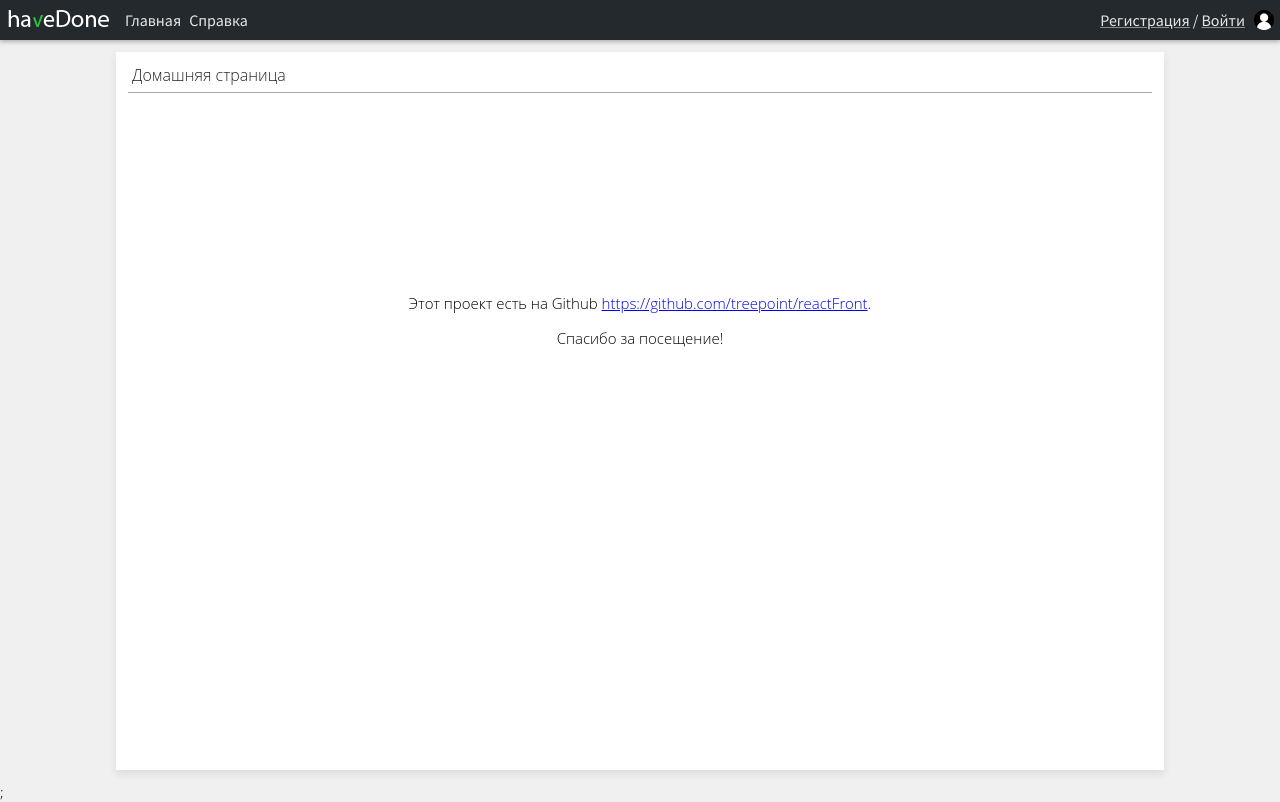
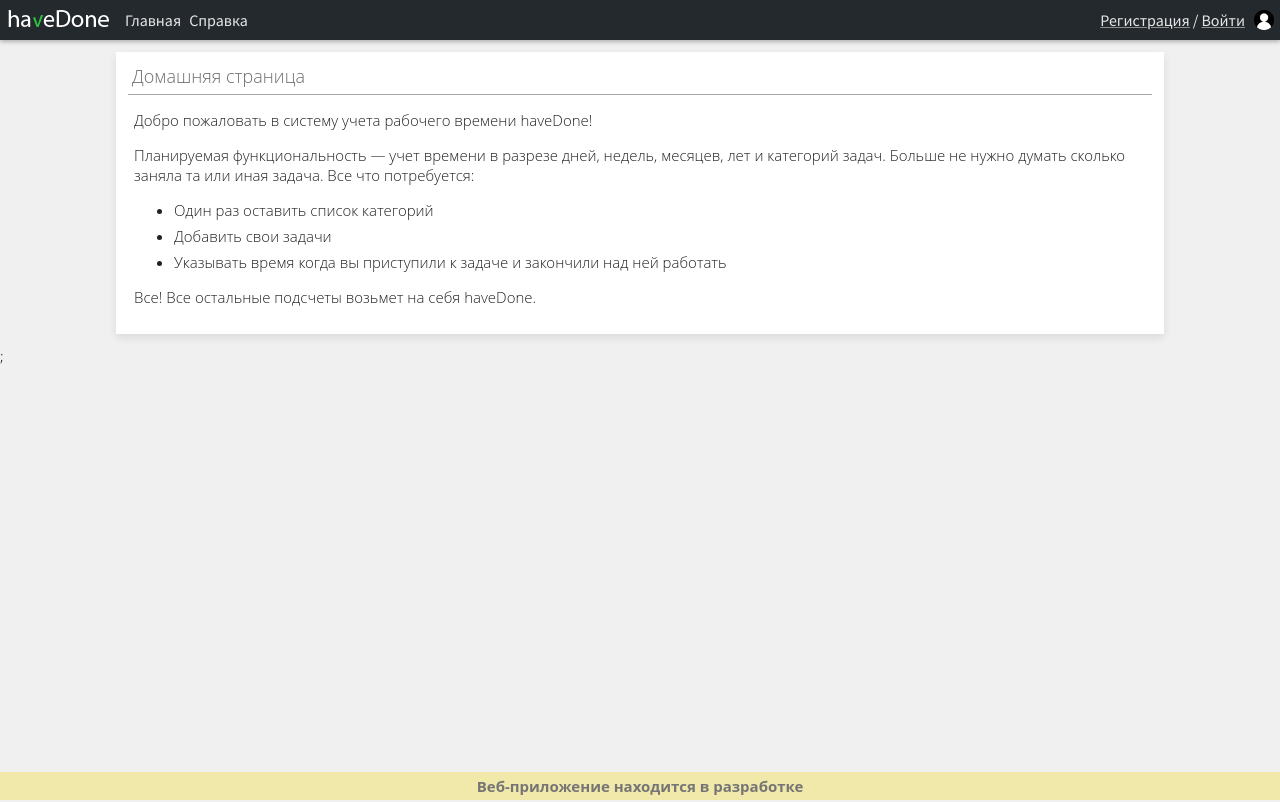
Before and after one commit to treepoint/reactFront, a React (Create React App) app: page / in a window 1280 px wide. Built offline with nearby package versions, Linux system fonts and the light colour scheme.

Commit message:
beautifying

```diff
--- a/public/index.html
+++ b/public/index.html
@@ -8,7 +8,7 @@
       type="text/css"
     />
     <link rel="shortcut icon" type="image/x-icon" href="./favicon.ico" />
-    <title>Reaction</title>
+    <title>haveDone</title>
   </head>
   <body>
     <div id="root" class="root"></div>
--- /dev/null
+++ b/src/Components/BroadCastMessage/BroadCastMessage.js
@@ -0,0 +1,10 @@
+import React from "react";
+import "./broadCastMessage.css";
+
+class BroadCastMessage extends React.Component {
+  render() {
+    return <div className="broadCastMessage">{this.props.message}</div>;
+  }
+}
+
+export default BroadCastMessage;
--- /dev/null
+++ b/src/Components/BroadCastMessage/broadCastMessage.css
@@ -0,0 +1,12 @@
+.broadCastMessage {
+  height: 24px;
+  width: 100%;
+  background: #f2dc2b5c;
+  color: #757575;
+  text-align: center;
+  font-weight: bold;
+  display: block;
+  padding-top: 4px;
+  position: absolute;
+  bottom: 0;
+}
--- a/src/Components/Page/page.css
+++ b/src/Components/Page/page.css
@@ -1,7 +1,7 @@
 .page {
   width: 80%;
-  min-height: calc(100vh - 106px);
-  overflow-x: hidden;
+  /*min-height: calc(100vh - 106px);*/
+  overflow-x: auto;
   overflow-y: auto;
   margin: 0 auto;
   margin-top: 0px;
@@ -11,13 +11,18 @@
   box-shadow: 0px 4px 8px #00000017;
   background: #ffffff;
   padding: 12px;
+  max-height: calc(100vh - 106px);
+}
+.content {
+  margin: 6px;
+  color: #222;
 }
 
 .title {
   margin-top: 0;
-  font-size: 16px;
+  font-size: 18px;
   margin-left: 4px;
-  color: #252525;
+  color: #6c6c6c;
 }
 .hr {
   display: block;
--- a/src/Containers/App/App.js
+++ b/src/Containers/App/App.js
@@ -3,6 +3,7 @@ import { BrowserRouter as Router, Switch, Route } from "react-router-dom";
 import { connect } from "react-redux";
 import { setModalWindowState } from "../../Store/actions";
 import Header from "../Header/Header";
+import BroadCastMessage from "../../Components/BroadCastMessage/BroadCastMessage";
 import ModalWindow from "../../Components/ModalWindow/ModalWindow";
 import Registration from "../Forms/Registration";
 import Login from "../Forms/Login";
@@ -71,6 +72,7 @@ class App extends React.Component {
           </Switch>
         </Router>
         {this.getModalWindowToShow()};
+        <BroadCastMessage message="Веб-приложение находится в разработке" />
       </body>
     );
   }
--- a/src/Containers/Contents/About.js
+++ b/src/Containers/Contents/About.js
@@ -5,11 +5,16 @@ class About extends React.Component {
   render() {
     return (
       <Page title="Справка">
-        <div style={{ marginTop: "25vh" }}>
-          <center>
-            <p>Справка</p>
-          </center>
-        </div>
+        <center>
+          <p>
+            Этот проект написан на React и есть на Github{" "}
+            <a href="https://github.com/treepoint/reactFront">
+              https://github.com/treepoint/reactFront
+            </a>
+            .
+          </p>
+          <p>Спасибо за посещение!</p>
+        </center>
       </Page>
     );
   }
--- a/src/Containers/Contents/Home.js
+++ b/src/Containers/Contents/Home.js
@@ -5,18 +5,21 @@ class Home extends React.Component {
   render() {
     return (
       <Page title="Домашняя страница">
-        <div style={{ marginTop: "25vh" }}>
-          <center>
-            <p>
-              Этот проект есть на Github{" "}
-              <a href="https://github.com/treepoint/reactFront">
-                https://github.com/treepoint/reactFront
-              </a>
-              .
-            </p>
-            <p>Спасибо за посещение!</p>
-          </center>
-        </div>
+        <p>Добро пожаловать в систему учета рабочего времени haveDone!</p>
+        <p>
+          Планируемая функциональность — учет времени в разрезе дней, недель,
+          месяцев, лет и категорий задач. Больше не нужно думать сколько заняла
+          та или иная задача. Все что потребуется:
+          <ul>
+            <li>Один раз оставить список категорий</li>
+            <li>Добавить свои задачи</li>
+            <li>
+              Указывать время когда вы приступили к задаче и закончили над ней
+              работать
+            </li>
+          </ul>
+          Все! Все остальные подсчеты возьмет на себя haveDone.
+        </p>
       </Page>
     );
   }
--- a/src/index.css
+++ b/src/index.css
@@ -1,3 +1,11 @@
+body {
+  overflow-x: hidden;
+  overflow-y: hidden;
+}
+li {
+  margin: 6px 0;
+}
+
 .root {
   font-family: "Open Sans";
   font-size: 15px;
```
Also changed, not shown: 1 other file (tests, documents, lock files or other folders).
